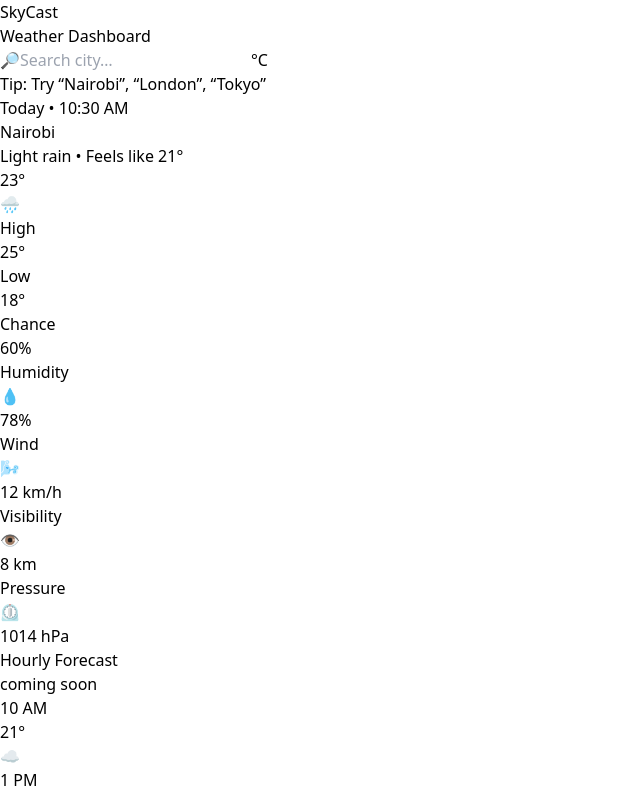
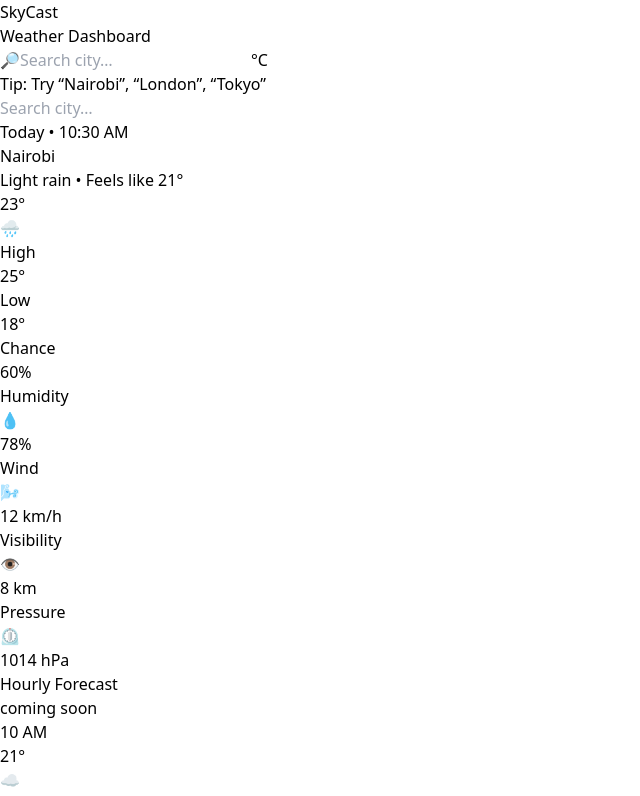
Before and after one commit to Bel-94/Skycast-rx-dashboard, an Angular app: page / in a window 1280 px wide. Shown: the top 796 px of the page, without its empty margins (0-640 px from the left). Built offline with nearby package versions, Linux system fonts and the light colour scheme.

Commit message:
feat: input to use the control

```diff
--- a/src/app/features/weather/components/search/search.html
+++ b/src/app/features/weather/components/search/search.html
@@ -15,3 +15,10 @@
   </div>
   <p class="mt-2 text-xs text-white/40">Tip: Try “Nairobi”, “London”, “Tokyo”</p>
 </div>
+
+<input
+  [formControl]="city"
+  type="text"
+  placeholder="Search city…"
+  class="w-full bg-transparent text-white placeholder:text-white/40 outline-none"
+/>
```
